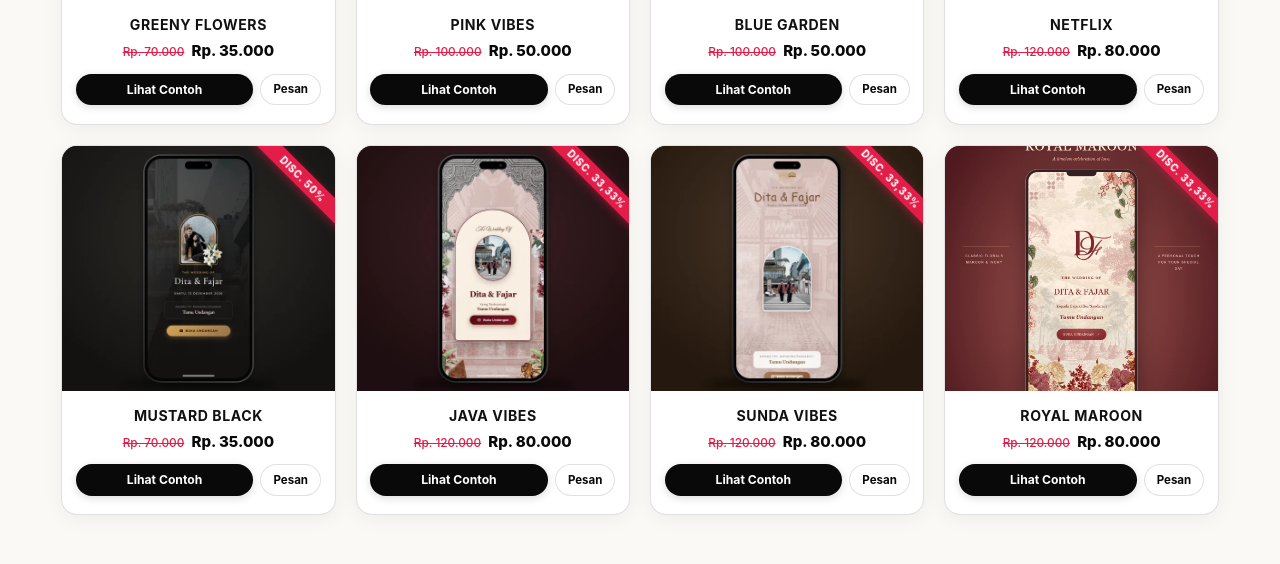
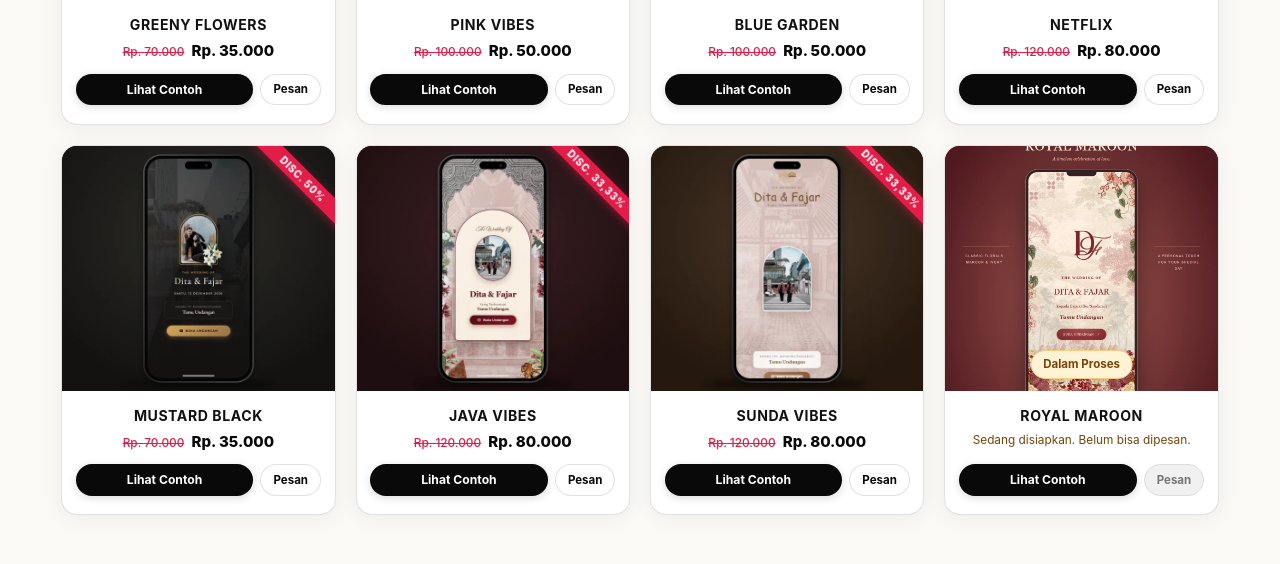
Before and after one commit to DIFZX/Indif.Digital, a Next.js app: page / in a window 1280 px wide. Shown: the part 1220-1784 px from the top of the page. Built offline with nearby package versions, Linux system fonts and the light colour scheme; no server answers; the database is empty.

Commit message:
Mark Royal Maroon as in progress and disable orders

```diff
--- a/app/dashboard/dashboard.module.css
+++ b/app/dashboard/dashboard.module.css
@@ -438,6 +438,29 @@
   display: block;
 }
 
+.inProgressBadge {
+  position: absolute;
+  bottom: 0.75rem;
+  left: 50%;
+  transform: translateX(-50%);
+  padding: 0.4rem 0.75rem;
+  border: 1px solid #f4cc7c;
+  border-radius: 999px;
+  background: #fff3d6;
+  color: #784409;
+  font-size: 0.72rem;
+  font-weight: 750;
+  white-space: nowrap;
+  box-shadow: 0 2px 8px rgba(0, 0, 0, 0.16);
+}
+
+.inProgressNote {
+  margin: 0 0 0.85rem;
+  color: #784409;
+  font-size: 0.74rem;
+  line-height: 1.5;
+}
+
 /* Card Content Body */
 .cardContent {
   padding: 1rem 0.85rem 1.15rem;
@@ -530,6 +553,14 @@
   background: #090909;
   color: #FFFFFF;
   border-color: #090909;
+}
+
+.btnPesanIcon:disabled {
+  display: inline-flex;
+  background: #f1f1f1;
+  border-color: #dedede;
+  color: #767676;
+  cursor: not-allowed;
 }
 
 /* Empty State */
--- a/app/dashboard/template-catalog.tsx
+++ b/app/dashboard/template-catalog.tsx
@@ -167,6 +167,7 @@ export function TemplateCatalog({ templates }: { templates: CatalogTemplate[] })
       {/* Compact Templates Grid (4 columns desktop, 2 columns mobile) */}
       <div className={styles.templateGrid}>
         {filteredTemplates.map((template) => {
+          const isInProgress = template.slug === "royal-maroon";
           const priceInfo = getTemplatePriceInfo(template.slug, template.category);
           const mockupSrc = getMockupThumbnail(template.slug, template.thumbnail_path);
 
@@ -183,20 +184,29 @@ export function TemplateCatalog({ templates }: { templates: CatalogTemplate[] })
                   priority={template.slug === "java-vibes" || template.slug === "sunda-vibes"}
                 />
 
-                {/* Diagonal Ribbon Badge */}
+                {isInProgress ? (
+                  <span className={styles.inProgressBadge}>Dalam Proses</span>
+                ) : (
                   <div className={styles.discountRibbon}>
                     <span>{priceInfo.discountBadge}</span>
                   </div>
+                )}
               </div>
 
               {/* Card Body matching reference screenshot */}
               <div className={styles.cardContent}>
                 <h3 className={styles.cardTitle}>{template.name}</h3>
 
+                {isInProgress ? (
+                  <p className={styles.inProgressNote} id={`template-status-${template.id}`}>
+                    Sedang disiapkan. Belum bisa dipesan.
+                  </p>
+                ) : (
                   <div className={styles.cardPriceBox}>
                     <span className={styles.originalPrice}>{priceInfo.originalPrice}</span>
                     <span className={styles.promoPrice}>{priceInfo.promoPrice}</span>
                   </div>
+                )}
 
                 <div className={styles.cardButtonRow}>
                   {template.preview_path && (
@@ -208,6 +218,16 @@ export function TemplateCatalog({ templates }: { templates: CatalogTemplate[] })
                       Lihat Contoh
                     </Link>
                   )}
+                  {isInProgress ? (
+                    <button
+                      className={styles.btnPesanIcon}
+                      type="button"
+                      disabled
+                      aria-describedby={`template-status-${template.id}`}
+                    >
+                      Pesan
+                    </button>
+                  ) : (
                     <a
                       className={styles.btnPesanIcon}
                       href={orderUrl(template.name)}
@@ -218,6 +238,7 @@ export function TemplateCatalog({ templates }: { templates: CatalogTemplate[] })
                     >
                       <span>Pesan</span>
                     </a>
+                  )}
                 </div>
               </div>
             </article>
```
Lines whose indentation alone changed are shown as unchanged.
